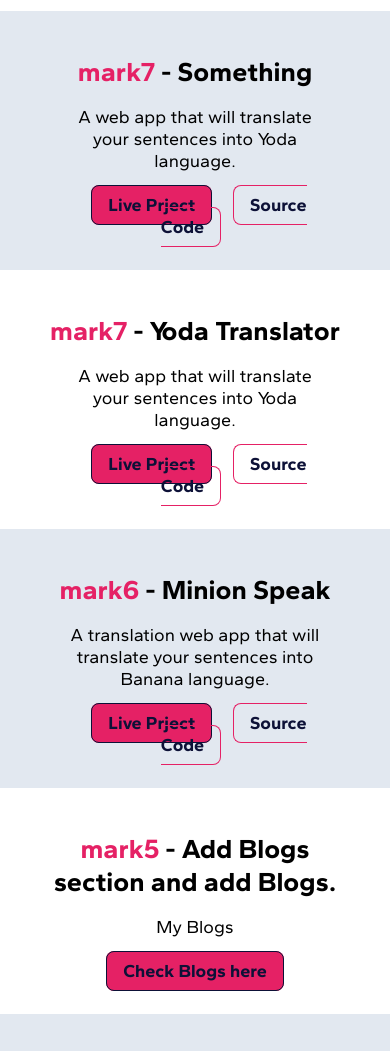
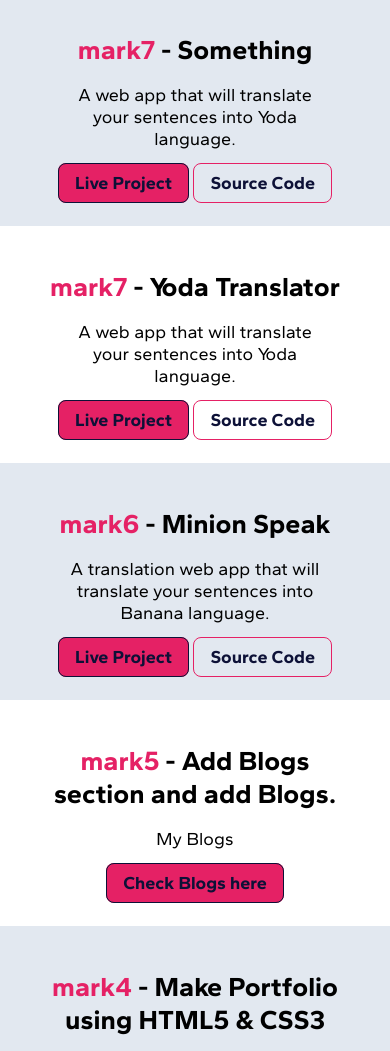
Before and after one commit to styrene01/portfolio-website, a plain HTML site: page projects.html in a window 390 px wide. Shown: the part 491-1542 px from the top of the page. Drawn offline with Linux system fonts and the light colour scheme.

Commit message:
fix: mobile view styling

```diff
--- a/projects.html
+++ b/projects.html
@@ -33,7 +33,7 @@
             <div class="container container-center">
                 <h1><span class="highlight">mark7</span> - Something</h1>
                 <p>A web app that will translate your sentences into Yoda language.</p>
-                <a class="link link-primary" href="/">Live Prject</a>
+                <a class="link link-primary" href="/">Live Project</a>
                 <a class="link link-secondary" href="/">Source Code</a>
             </div>
         </section>
@@ -42,7 +42,7 @@
             <div class="container container-center">
                 <h1><span class="highlight">mark7</span> - Yoda Translator</h1>
                 <p>A web app that will translate your sentences into Yoda language.</p>
-                <a class="link link-primary" href="/">Live Prject</a>
+                <a class="link link-primary" href="/">Live Project</a>
                 <a class="link link-secondary" href="https://github.com/styrene01/Yoda-translator">Source Code</a>
             </div>
         </section>
@@ -51,7 +51,7 @@
             <div class="container container-center">
                 <h1><span class="highlight">mark6</span> - Minion Speak</h1>
                 <p>A translation web app that will translate your sentences into Banana language.</p>
-                <a class="link link-primary" href="https://gentleminion.netlify.app">Live Prject</a>
+                <a class="link link-primary" href="https://gentleminion.netlify.app">Live Project</a>
                 <a class="link link-secondary" href="https://github.com./styrene01/minion-speak">Source Code</a>
             </div>
         </section>
--- a/style.css
+++ b/style.css
@@ -30,13 +30,14 @@
 
 /* links */
 .navigation .link {
+    margin: 0rem 0rem;
     font-weight: lighter;
     /* border: none; */
     padding: 7px 15px;
 }
 .link {
     padding: 0.5rem 1rem;
-    margin: 0rem 0.5rem;
+    /* margin: 0rem 0.15rem; */
     text-decoration: none;
     font-weight: bold;
 }
```
